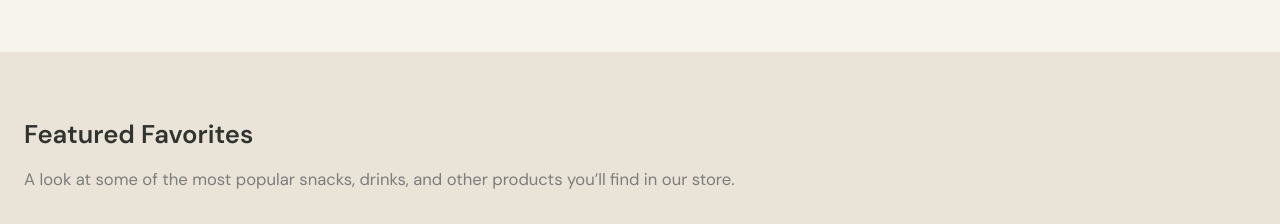
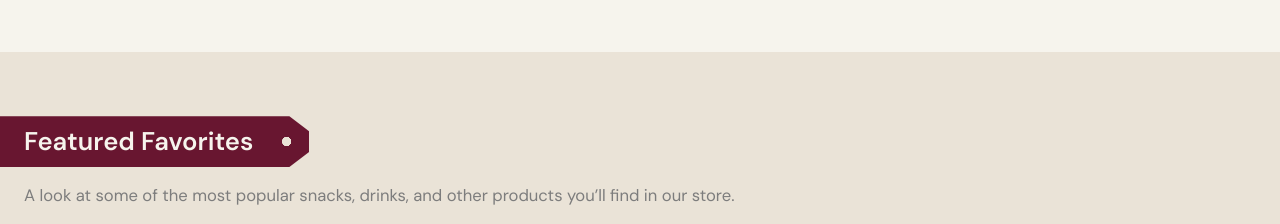
Before and after one commit to mannyrse/oriental-market-website, a plain HTML site: page index.html in a window 1280 px wide. Shown: the part 728-952 px from the top of the page. Drawn offline with nearby package versions, Linux system fonts and the light colour scheme.

Commit message:
added price tag banner for headings

```diff
--- a/index.html
+++ b/index.html
@@ -68,7 +68,7 @@
 
         <section class="favorites" id="favorites">
             <div class="container">
-                <h2>Featured Favorites</h2>
+                <h2 class="section-tag">Featured Favorites</h2>
                 <p class="section-sub">A look at some of the most popular snacks, drinks, and other products you’ll find
                     in our store.</p>
             </div>
@@ -81,7 +81,7 @@
 
         <section class="products" id="products">
             <div class="container">
-                <h2>Products</h2>
+                <h2 class="section-tag">Products</h2>
                 <p class="section-sub">Browse a variety of Asian groceries, fresh produce, snacks, and international
                     foods.</p>
 
--- a/styles.css
+++ b/styles.css
@@ -234,20 +234,34 @@ img {
     line-height: 1.3;
 }
 
+/* Section headings: price-tag banner */
+
+.section-tag {
+    --tag-color: var(--color-logo);
+    --tag-text: var(--color-bg);
+    width: fit-content;
+    /* The banner bleeds out to the left edge of the screen. The negative margin
+       pulls it left and the matching padding pushes the text back into place. */
+    margin: 0 0 1rem calc(50% - 50vw);
+    padding: 0.55rem 3.5rem 0.55rem calc(50vw - 50%);
+    background-color: var(--tag-color);
+    color: var(--tag-text);
+    font-weight: 600;
+    font-size: clamp(1.5rem, 2vw, 1.75rem);
+    line-height: 1.3;
+    /* pointed, flat-tipped right end */
+    clip-path: polygon(0 0, calc(100% - 1.25rem) 0, 100% 30%, 100% 70%, calc(100% - 1.25rem) 100%, 0 100%);
+    /* punched hole near the tip */
+    -webkit-mask-image: radial-gradient(circle at calc(100% - 1.4rem) 50%, transparent 0.28rem, #000 0.3rem);
+    mask-image: radial-gradient(circle at calc(100% - 1.4rem) 50%, transparent 0.28rem, #000 0.3rem);
+}
+
 /* Favorites Carousel */
 
 .favorites {
     background-color: var(--color-bg-alt);
     padding-block: 4rem 4.5rem;
     overflow: hidden;
-}
-
-.favorites h2,
-.products h2 {
-    margin: 0 0 0.75rem;
-    font-weight: 600;
-    font-size: clamp(1.5rem, 2vw, 1.75rem);
-    color: var(--color-text);
 }
 
 .section-sub {
```
